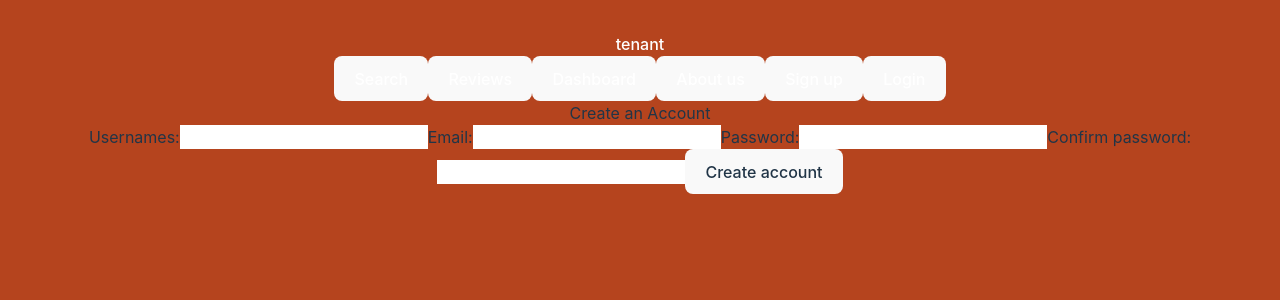
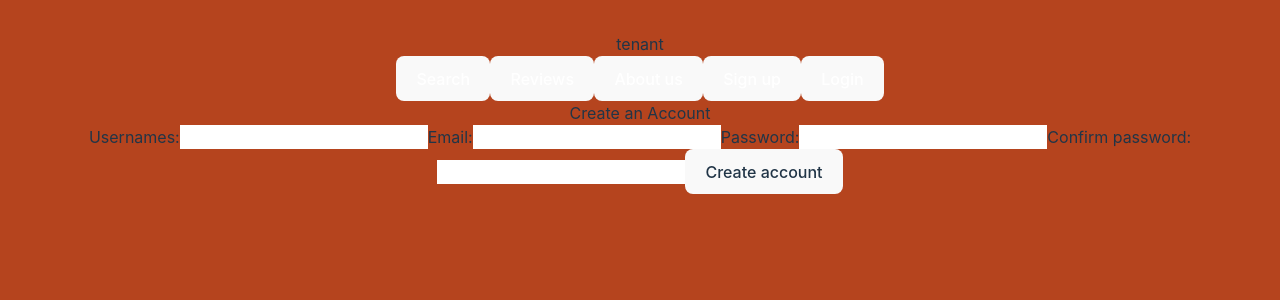
Before and after one commit to garrickhenne/tenant, a React (Vite) app in the folder frontend/: page /signup in a window 1280 px wide. Shown: the top 300 px of the page. Built offline with nearby package versions, Linux system fonts and the light colour scheme.

Commit message:
Add eslints, init NavBar, NavButton

```diff
--- a/frontend/src/components/NavBar.jsx
+++ b/frontend/src/components/NavBar.jsx
@@ -1,20 +1,16 @@
 import NavButton from './NavButton';
-import { Link } from 'react-router-dom';
 
 const NavBar = () => {
 
-  return (
-    <nav className="flex justify-between mb-10">
-      <Link to='/'>
-        <p className='font-medium text-5xl cursor-default'>tenant</p>
-      </Link>
-      <div id="nav-buttons" className="flex align-middle">
-        <NavButton name='Search' path='search' />
-        <NavButton name='Reviews' path='reviews' />
-        <NavButton name='Dashboard' path='/dashboard' />
-        <NavButton name='About us' path='about' />
-        <NavButton name='Sign up' path='/signup' />
-        <NavButton name='Login' path='login' />
+  return(
+    <nav className="flex">
+      tenant
+      <div id="nav-buttons" className="flex">
+        <NavButton name='Search'/>
+        <NavButton name='Reviews'/>
+        <NavButton name='About us'/>
+        <NavButton name='Sign up'/>
+        <NavButton name='Login'/>
       </div>
     </nav>
   );
```
Also changed, not shown: frontend/.eslintrc.cjs.
